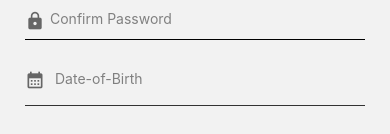
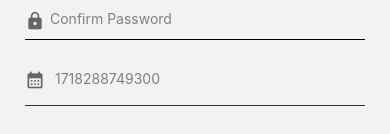
Before and after one commit to ishaa-patel/gaming-app, a React Native app: screen /Register in a window 390 px wide. Shown: the part 666-800 px from the top of the page. Built offline with nearby package versions, Linux system fonts and the light colour scheme.

Commit message:
display setDate

```diff
--- a/app/screens/RegisterScreen.tsx
+++ b/app/screens/RegisterScreen.tsx
@@ -12,8 +12,8 @@ import { useState } from 'react';
 import constants from '../constants/AppConstants';
 
 const RegisterScreen = ({ navigation }) => {
-    const [date, setDate] = useState(new Date())
-    const [open, setOpen] = useState(false)
+    const [date, setDate] = useState(new Date());
+    const [open, setOpen] = useState(false);
     return (
         <SafeAreaView style={styles.container}>
             <ScrollView style={styles.subcontainer} showsVerticalScrollIndicator={false}>
@@ -79,25 +79,25 @@ const RegisterScreen = ({ navigation }) => {
                         style={{ marginRight: 5, marginTop: 5 }}
                     />
                     <TouchableOpacity onPress={() => setOpen(true)}>
-                        <Text style={{ color: 'gray', marginLeft: 5, marginTop: 5 }}>Date-of-Birth</Text>
+                        <Text style={{ color: 'gray', marginLeft: 5, marginTop: 5 }}>{date ? date.valueOf() : 'Date-of-Birth'}</Text>
                     </TouchableOpacity>
                 </View>
-
                 <DatePicker
                     modal
+                    theme="light"
                     open={open}
                     date={date}
-                    mode='date'
+                    mode="date"
                     onConfirm={(date) => {
-                        setOpen(false)
-                        setDate(date)
+                        setOpen(false);
+                        setDate(date);
                     }}
                     onCancel={() => {
-                        setOpen(false)
+                        setOpen(false);
                     }}
                 />
                 <CustomButton label={'REGISTER'}
-                    onPress={() => { navigation.navigate(constants.NAV_LOGIN) }}
+                    onPress={() => { navigation.navigate(constants.NAV_LOGIN); }}
                 />
                 <View style={styles.registerContainer}>
                     <Text style={{ color: '#333' }}>Already Register?</Text>
```
